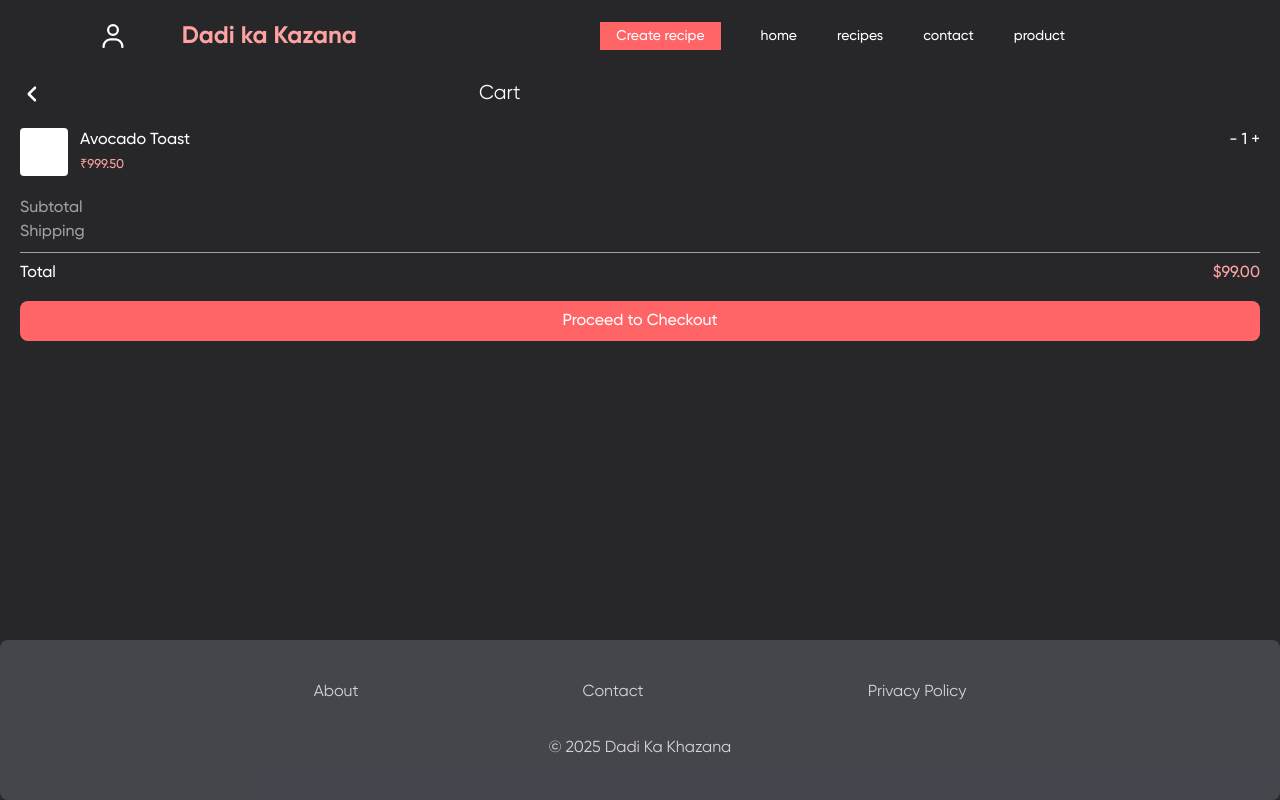
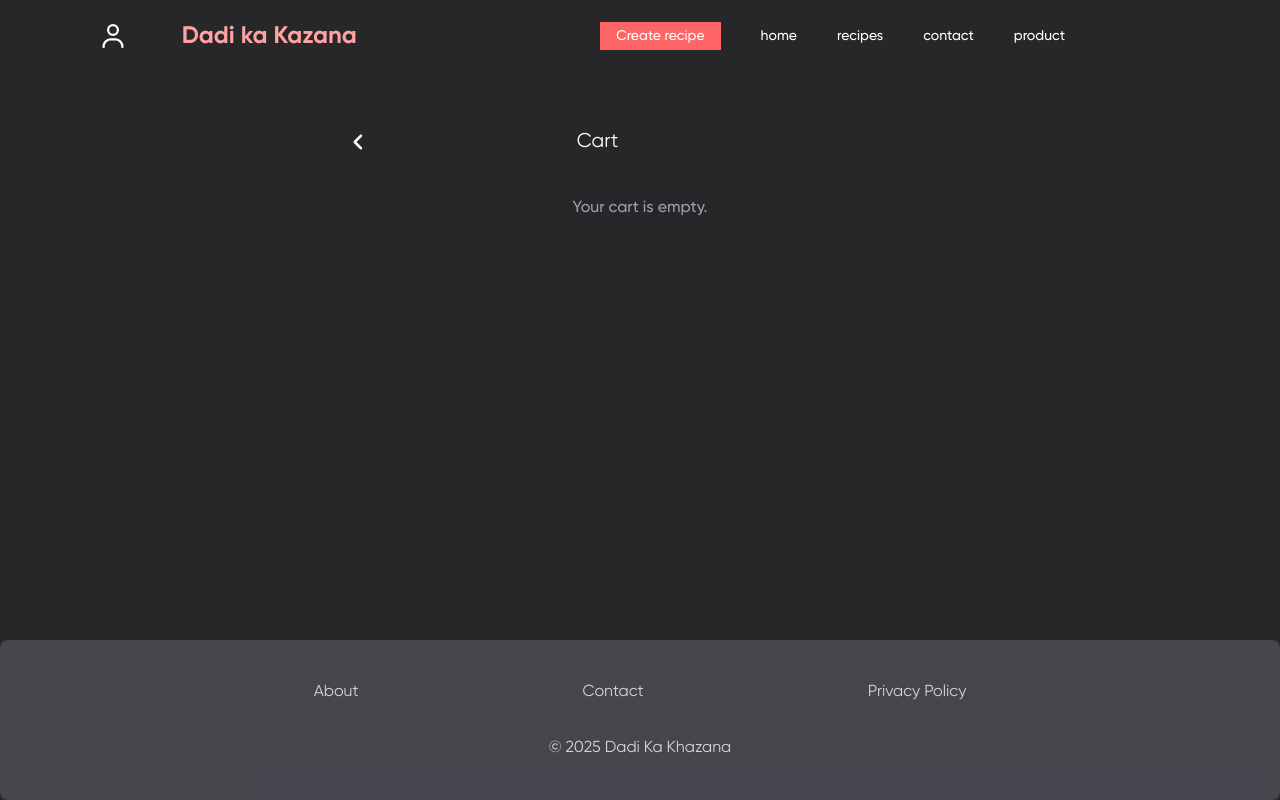
Before and after one commit to itsmepraksh/Dadi-ka-Khazana, a React (Vite) app: page /cart in a window 1280 px wide. Built offline with nearby package versions, Linux system fonts and the light colour scheme.

Commit message:
Feat: Enhance ProductItem with toast notification on add to cart; refactor Cart and Profile for improved cart handling and layout; update Contact and Recipes for better user experience and responsiveness

```diff
--- a/src/components/ProductItem.jsx
+++ b/src/components/ProductItem.jsx
@@ -46,7 +46,7 @@ const ProductItem = ({ productSrc, productName, productPrice, isSponsored }) =>
         <h1 className="py-1 lg:w-33 xl:w-25">{productName}</h1>
         <p className="text-sm text-zinc-300 pb-2">₹{productPrice}</p>
         <button
-          onClick={() => cartHandler()}
+          onClick={() => {cartHandler(),toast.success('Added to Cart!')}}
           className="bg-red-400 w-40 lg:w-30 xl:w-25 py-2 mt-auto rounded-3xl text-xs active:scale-[0.95] transition">
           Add to Cart
         </button>
--- a/src/context/DataContext.jsx
+++ b/src/context/DataContext.jsx
@@ -5,8 +5,6 @@ export const RecipeContext = createContext();
 
 const DataContext = ({ children }) => {
 
-
-  // const [loginDta, setLoginDta] = useState([])
 
   const [showBtn, setShowBtn] = useState(false)
   const [recipe, setRecipe] = useState(() => {
--- a/src/pages/Cart.jsx
+++ b/src/pages/Cart.jsx
@@ -1,50 +1,162 @@
+// import { faAngleLeft } from "@fortawesome/free-solid-svg-icons"
+// import { FontAwesomeIcon } from "@fortawesome/react-fontawesome"
+// import { useContext } from "react"
+// import { useNavigate } from "react-router-dom"
+// import { RecipeContext } from "../context/DataContext"
+
+
+// const Cart = () => {
+//     const {cart} = useContext(RecipeContext)
+//     const navigate = useNavigate()
+
+//     const subtotal = cart.reduce((acc,item)=> acc + (Number(item.productPrice)* item.quantity),0);
+//     const shipping = 50;
+//     const total = subtotal + shipping;
+
+//     return (
+//         <div className='py-20 px-5 md:px-[7%] lg:w-[50%] xl:w-[40%]  lg:py-[10%]  '>
+//             <h1 className=" text-xl font-['GilroyRegular'] flex items-center ">
+//                 <FontAwesomeIcon
+//                     onClick={() => navigate(-1)}
+//                     className=" text-regular"
+//                     icon={faAngleLeft} />
+
+//                 <span className="ml-[35%]">Cart</span>
+//             </h1>
+//             <div id="purchaseCart">
+//                 <div id="cartItm" className="flex justify-between py-5">
+//                     <div className="flex gap-3">
+//                         <div id="cartBox" className="bg-white rounded h-12 w-12"></div>
+//                         <div id="cartData">
+//                             <h1>Avocado Toast</h1>
+//                             <small className="text-red-300">₹999.50</small>
+//                         </div>
+
+//                     </div>
+//                     <div id="cartQuantity">
+//                         - 1 +
+//                     </div>
+//                 </div>
+//                 <div id="bill" className="text-zinc-400">
+//                     <h1><span>Subtotal</span></h1>
+//                     <h1>Shipping</h1>
+//                     <hr className="my-2" />
+//                     <div className="flex justify-between text-white"><span>Total</span> <span className="text-red-300">$99.00</span></div>
+//                 </div>
+//                 <button
+//                     onClick={() => navigate('/checkout')}
+//                     className="bg-red-400 rounded-lg w-full py-2 active:scale-[0.95] transition my-4">
+//                     Proceed to Checkout
+//                 </button>
+//             </div>
+//         </div>
+//     )
+// }
+
+// export default Cart
+
+
 import { faAngleLeft } from "@fortawesome/free-solid-svg-icons"
 import { FontAwesomeIcon } from "@fortawesome/react-fontawesome"
+import { useContext } from "react"
 import { useNavigate } from "react-router-dom"
-
+import { RecipeContext } from "../context/DataContext"
 
 const Cart = () => {
+    const { cart } = useContext(RecipeContext);
+    const navigate = useNavigate();
 
-    const navigate = useNavigate()
+    // Group cart items
+    const getGroupedCart = (cart) => {
+        const grouped = [];
+
+        cart.forEach((item) => {
+            const existing = grouped.find(
+                (i) =>
+                    i.productName === item.productName &&
+                    i.productPrice === item.productPrice &&
+                    i.productSrc === item.productSrc
+            );
+
+            if (existing) {
+                existing.quantity += 1;
+            } else {
+                grouped.push({ ...item, quantity: 1 });
+            }
+        });
+
+        return grouped;
+    };
+
+    const groupedCart = getGroupedCart(cart);
+
+    console.log(cart)
+
+    const subtotal = groupedCart.reduce((acc, item) => acc + (Number(item.productPrice) * item.quantity), 0);
+    const shipping = 50;
+    const total = subtotal + shipping;
+
     return (
-        <div className='py-20 px-5'>
-            <h1 className=" text-xl font-['GilroyRegular'] flex items-center ">
+        <div className='py-20 px-5 md:px-[7%] lg:w-[85%] xl:w-[60%]  lg:py-[10%] lg:place-self-center'>
+            <h1 className="text-xl font-['GilroyRegular'] flex items-center ">
                 <FontAwesomeIcon
                     onClick={() => navigate(-1)}
-                    className=" text-regular"
+                    className="cursor-pointer"
                     icon={faAngleLeft} />
-
                 <span className="ml-[35%]">Cart</span>
             </h1>
+
             <div id="purchaseCart">
-                <div id="cartItm" className="flex justify-between py-5">
+                {
+                    groupedCart.length === 0 ? (
+                        <p className="text-center text-gray-400 mt-10">Your cart is empty.</p>
+                    ) : (
+                        groupedCart.map((item, index) => (
+                            <div key={index} className="flex justify-between py-5 border-b border-gray-200">
                                 <div className="flex gap-3">
-                        <div id="cartBox" className="bg-white rounded h-12 w-12"></div>
-                        <div id="cartData">
-                            <h1>Avocado Toast</h1>
-                            <small className="text-red-300">₹999.50</small>
-                        </div>
-
-                    </div>
-                    <div id="cartQuantity">
-                        - 1 +
+                                    <img src={item.productSrc} alt={item.productName} className="h-12 w-12 rounded object-cover" />
+                                    <div>
+                                        <h1 className="font-medium">{item.productName}</h1>
+                                        <small className="text-red-300">₹{item.productPrice}</small>
                                     </div>
                                 </div>
-                <div id="bill" className="text-zinc-400">
-                    <h1><span>Subtotal</span>
-                    </h1>
-                    <h1>Shipping</h1>
-                    <hr className="my-2" />
-                    <div className="flex justify-between text-white"><span>Total</span> <span className="text-red-300">$99.00</span></div>
-                </div>
-                <button
-                    onClick={() => navigate('/checkout')}
-                    className="bg-red-400 rounded-lg w-full py-2 active:scale-[0.95] transition my-4">
-                    Proceed to Checkout
-                </button>
+                                <div className="flex items-center gap-2 text-lg">
+                                    Qty: {item.quantity}
                                 </div>
                             </div>
+                        ))
                     )
                 }
 
+                {groupedCart.length > 0 && (
+                    <>
+                        <div className="text-zinc-400 mt-6">
+                            <div className="flex justify-between">
+                                <span>Subtotal</span>
+                                <span>₹{subtotal.toFixed(2)}</span>
+                            </div>
+                            <div className="flex justify-between">
+                                <span>Shipping</span>
+                                <span>₹{shipping.toFixed(2)}</span>
+                            </div>
+                            <hr className="my-2" />
+                            <div className="flex justify-between text-white font-semibold">
+                                <span>Total</span>
+                                <span className="text-red-300">₹{total.toFixed(2)}</span>
+                            </div>
+                        </div>
+
+                        <button
+                            onClick={() => navigate('/checkout')}
+                            className="bg-red-400 rounded-lg w-full py-2 active:scale-[0.95] transition my-4 text-white">
+                            Proceed to Checkout
+                        </button>
+                    </>
+                )}
+            </div>
+        </div>
+    );
+};
+
+
 export default Cart
--- a/src/pages/Contact.jsx
+++ b/src/pages/Contact.jsx
@@ -18,8 +18,8 @@ const Contact = () => {
     formState: { errors },
   } = useForm();
 
-  const contactHandler = ({name , email ,message}) => {
-    console.log(name , email , message);
+  const contactHandler = ({ name, email, message }) => {
+    // console.log(name, email, message);
 
     try {
 
@@ -27,9 +27,9 @@ const Contact = () => {
       email = email.trim();
       message = message.trim();
 
-      if(!name || !email || !message) return ()=> toast.error("invalid data") , reset()
+      if (!name || !email || !message) return () => toast.error("invalid data"), reset()
 
-        localStorage.setItem("contactData" , JSON.stringify({name , email , message}))
+      localStorage.setItem("contactData", JSON.stringify({ name, email, message }))
       toast.success("Message sent successfully")
       reset()
     } catch (err) {
@@ -43,7 +43,7 @@ const Contact = () => {
       <h1 className="text-center text-xl md:text-2xl font-['GilroyRegular']">Contact Us</h1>
       <form
         onSubmit={handleSubmit(contactHandler)}
-        className="flex flex-col py-4 gap-y-3">
+        className="flex flex-col py-4 gap-y-3 lg:w-1/2 xl:w-[30%] lg:place-self-center lg:py-10">
         <input
           type="text"
           {...register("name", { required: true })}
@@ -71,39 +71,19 @@ const Contact = () => {
           Send Message
         </button>
       </form >
-      <div id="contact-faqs" className="py-5">
+      <div className="lg:flex items-start justify-between  ">
+
+        <div id="contact-faqs" className="pt-5 lg:w-[50%] xl:w-[55%]">
           <h1 className=" text-xl font-['GilroyRegular']">
             Frequently Asked Questions
           </h1>
           <div id="faq-box" className="flex flex-col py-4 gap-y-3">
-          {/* <div id="faq">
-            <div
-              onClick={() => setFaqStatus(!faqStatus)}
-              className="bg-zinc-700 px-4 py-3 rounded text-sm"
-            >
-              <h1 className="flex justify-between items-center py-1 ">
-                <span>How do I search for recipes ? </span>
-                <FontAwesomeIcon
-                  className={faqStatus ? "" : "rotate-[180deg]"}
-                  icon={faChevronUp}
-                />
-              </h1>
-
-              {faqStatus && (
-                <p className="text-zinc-400">
-                  You can search for recipes using keywords, ingredients, or
-                  dietary preferences in the search bar at the top of the app.
-                </p>
-              )}
-            </div>
-            <p></p>
-          </div> */}
             <Faq faqQuest={"How do I search for recipes ? "} />
             <Faq faqQuest={"Can I save my favorite recipes?"} />
             <Faq faqQuest={"Is there a way to share recipes with friends?"} />
           </div>
         </div>
-      <div id="contact-part">
+        <div id="contact-part" className="pt-5 lg:w-[40%] xl:w-[35%]">
           <h1 className=" text-xl font-['GilroyRegular'] pb-2">
             Contact Information
           </h1>
@@ -130,6 +110,7 @@ const Contact = () => {
           </div>
         </div>
       </div>
+    </div>
   );
 };
 
--- a/src/pages/LoginRegisterPage.jsx
+++ b/src/pages/LoginRegisterPage.jsx
@@ -110,7 +110,7 @@ const LoginRegisterPage = () => {
   };
 
   return (
-    <div className="py-5 px-4">
+    <div className="py-20 px-4 md:px-[7%] md:py-[12%] lg:w-1/2 flex flex-col lg:place-self-center ">
       <h1 className="text-center text-4xl font-bold">Welcome</h1>
       <p className="text-zinc-400 text-center py-2 text-lg">
         Please login or create an account
--- a/src/pages/Profile.jsx
+++ b/src/pages/Profile.jsx
@@ -7,20 +7,25 @@ import { RecipeContext } from "../context/DataContext";
 
 const Profile = () => {
   const { setIsLoggedIn, cart } = useContext(RecipeContext)
-
-
-
+  const [totalPrice, setTotalPrice] = useState(null)
   const navigate = useNavigate()
 
   const LogoutBtn = () => {
-    console.log('its working')
+    // console.log('its working')
 
     localStorage.setItem("token", "")
     setIsLoggedIn(false)
-
     toast.success("Logout sucessfully!")
   }
 
+
+  useEffect(() => {
+
+    if (cart.length > 0) {
+      const sum = cart.reduce((acc, itm) => acc + Number(itm.productPrice), 0);
+      setTotalPrice(sum)
+    } else setTotalPrice(0)
+  }, [cart])
 
   return (
     <div className="py-20 px-5 md:px-[7%]  ">
@@ -66,24 +71,23 @@ const Profile = () => {
 
       <div id="user-cart" className="py-10">
         <h1 className="font-['GilroyBold']">Your Cart</h1>
-        {cart.length != 0 ? (<div className="px-2">
+        {cart.length > 0 ? (<div className="px-2">
 
 
-          <div id="itm-box" className="flex gap-2 py-5 px-2">
+          <div id="itm-box" className="flex gap-2 py-5 px-2 overflow-x-auto">
 
             {cart.map((itm, idx) => (
-              <div key={idx} id="cartItm" className="bg-white w-13 h-13 overflow-hidden rounded">
-                {console.log(itm)}
+              <div key={idx} id="cartItm" className="bg-white w-13 h-13 overflow-hidden rounded shrink-[0]">
                 <img src={itm.productSrc} className="h-full w-full object-cover object-center" alt="cartItm-img" />
               </div>
 
             ))}
           </div>
 
-         <div className="flex justify-between py-2 md:py-4">
-          <p className="text-zinc-400 text-sm">{cart.length} items</p>
-          <p>₹999.00</p>
-         </div>
+          <div className="flex justify-between py-2 md:py-4">
+            <p className="text-zinc-400 text-sm">{cart.length} items</p>
+            <p>₹{totalPrice}</p>
+          </div>
           <button
             onClick={() => navigate('/cart')}
             className="bg-red-400 rounded-lg w-full md:w-1/3 md:place-self-center md:flex md:justify-center py-2 active:scale-[0.95] transition">
@@ -101,7 +105,7 @@ const Profile = () => {
             </small>
             <button
               onClick={() => navigate('/product')}
-              className="bg-red-400 rounded-lg w-full py-2 active:scale-[0.95] transition">
+              className="bg-red-400 rounded-lg w-full md:w-60 py-2  active:scale-[0.95] transition">
               Browse Products
             </button>
           </div>)
--- a/src/pages/Recipes.jsx
+++ b/src/pages/Recipes.jsx
@@ -1,10 +1,10 @@
 import { useContext } from "react";
 import { RecipeContext } from "../context/DataContext";
 import { FontAwesomeIcon } from "@fortawesome/react-fontawesome";
-import { faStar, faStarHalf } from "@fortawesome/free-regular-svg-icons";
+import { faCircleCheck, faStar, faStarHalf } from "@fortawesome/free-regular-svg-icons";
 
 const Recipes = () => {
-  const { recipe } = useContext(RecipeContext);
+  const { recipe, setShowBtn } = useContext(RecipeContext);
 
   console.log(recipe);
 
@@ -13,7 +13,10 @@ const Recipes = () => {
       <h1 className=" text-2xl font-medium pb-4">Latest Recipes</h1>
 
       <div id="recipe-box" className="flex overflow-x-scroll gap-x-4">
-        {recipe.length > 0 && recipe.map((itm,idx) => (
+        {
+          recipe.length > 0
+            ?
+            recipe.map((itm, idx) => (
               <div
                 id="recipe-content"
                 key={idx}
@@ -22,7 +25,7 @@ const Recipes = () => {
                 {/* {console.log(itm)} */}
                 <div
                   className={"h-[40vh] md:h-[55vh] lg:h-[40vh] w-full bg-cover bg-center flex"}
-            style={{backgroundImage : `url(${itm.recipeImage})`}}
+                  style={{ backgroundImage: `url(${itm.recipeImage})` }}
                 >
                   <div
                     id="recipe-title"
@@ -56,12 +59,23 @@ const Recipes = () => {
                   </p>
                 </div>
               </div>
-        ))}
+            ))
+            : (<div className="flex flex-col items-center justify-center w-full py-10">
+              <FontAwesomeIcon className="text-gray-600 text-7xl font-thin" icon={faCircleCheck} />
+              <div className="py-5 text-center">
+                <h1 className="text-2xl font-['GilroyBold']">No New Recipes Yet!</h1>
+                <p className="px-[5%] py-2 text-zinc-400">Be the first to add a delicious recipe and share it with the community.</p>
+                <button
+                  onClick={() => setShowBtn(true)}
+                  className="py-3 px-8 bg-red-400 active:scale-[0.95] my-5 rounded-xl transition font-['GilroyRegular'] font-bold text-white/80 ">Add Your Recipe</button>
+              </div>
+            </div>)
+        }
 
       </div>
 
 
-    </div>
+    </div >
   );
 };
 
```
Lines whose indentation alone changed are shown as unchanged.
